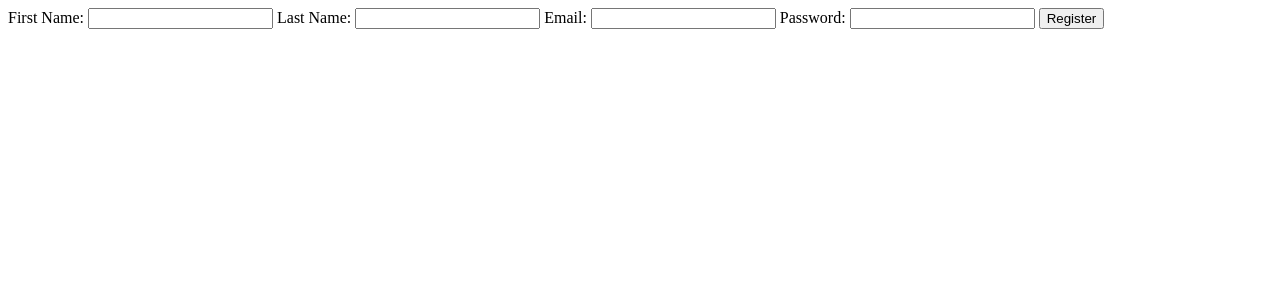
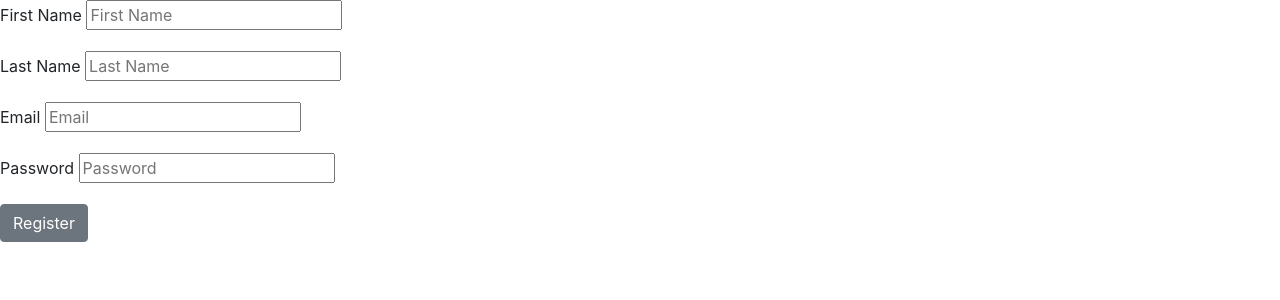
Before and after one commit to aandycen/FEbay, a Flask app: page /register in a window 1280 px wide. Shown: the top 300 px of the page. Run offline with Flask 2, Linux system fonts and the light colour scheme; some libraries are stand-ins or nearby versions.

Commit message:
added register and login frontend

```diff
--- a/static/js/register.js
+++ b/static/js/register.js
@@ -3,7 +3,7 @@ password = document.getElementById('password');
 firstname = document.getElementById('firstname');
 lastname = document.getElementById('lastname');
 registerBtn = document.getElementById('registerBtn');
-status = document.getElementById("status");
+registerStatus = document.getElementById('registerStatus');
 
 registerUser = function(){
     params = { 'first': firstname.value,
@@ -14,7 +14,9 @@ registerUser = function(){
 
 	     };
 
-    status.innerText = makeApiCall('/register', 'POST', params);
+    var res = makeApiCall('/register', 'POST', params);
+
+    registerStatus.innerText = (res['success']? 'Success' : res['error']);
 
 }
 
--- a/static/js/utils.js
+++ b/static/js/utils.js
@@ -3,5 +3,5 @@ makeApiCall = function(url, method, obj){
     xhr.open(method || 'GET', url, false);
     xhr.send(JSON.stringify(obj));
 
-    return xhr.responseText ? xhr.responseText : null;
+    return xhr.responseText ? JSON.parse(xhr.responseText) : null;
 }
--- a/templates/register.html
+++ b/templates/register.html
@@ -1,10 +1,34 @@
 <!DOCTYPE HTML>
+<!-- Latest compiled and minified CSS -->
+<head>
+  <meta charset="utf-8">
+  <meta name="viewport" content="width=device-width, initial-scale=1, shrink-to-fit=no">
 
-First Name: <input type="text" id="firstname" name="firstname">
-Last Name: <input type="text" id="lastname" name="lastname">
-Email: <input type="text" id="email" name="email">
-Password: <input type="text" id="password" name="password">
-<button id="registerBtn">Register</button>
-<div id="status"></div>
+  <link rel="stylesheet" href="https://stackpath.bootstrapcdn.com/bootstrap/4.3.1/css/bootstrap.min.css" integrity="sha384-ggOyR0iXCbMQv3Xipma34MD+dH/1fQ784/j6cY/iJTQUOhcWr7x9JvoRxT2MZw1T" crossorigin="anonymous">
+
+  </head>
+
+<div class="form-group">
+   <label for="firstname">First Name</label>
+   <input type="text" id="firstname" name="firstname" placeholder="First Name">
+</div>
+<div class="form-group">
+   <label for="lastname">Last Name</label>
+   <input type="text" id="lastname" name="lastname" placeholder="Last Name">
+</div>
+<div class="form-group">
+   <label for="email">Email</label>
+   <input type="text" id="email" name="email" placeholder="Email">
+</div>
+<div class="form-group">
+   <label for="password">Password</label>
+   <input type="text" id="password" name="password" placeholder="Password">
+</div>
+
+<button class="btn btn-secondary" id="registerBtn">Register</button>
+<p id="registerStatus"></p>
 <script src="{{ url_for('static', filename='js/utils.js') }}"></script>
 <script src="{{ url_for('static', filename='js/register.js') }}"></script>
+<script src="https://code.jquery.com/jquery-3.3.1.slim.min.js" integrity="sha384-q8i/X+965DzO0rT7abK41JStQIAqVgRVzpbzo5smXKp4YfRvH+8abtTE1Pi6jizo" crossorigin="anonymous"></script>
+<script src="https://cdnjs.cloudflare.com/ajax/libs/popper.js/1.14.7/umd/popper.min.js" integrity="sha384-UO2eT0CpHqdSJQ6hJty5KVphtPhzWj9WO1clHTMGa3JDZwrnQq4sF86dIHNDz0W1" crossorigin="anonymous"></script>
+<script src="https://stackpath.bootstrapcdn.com/bootstrap/4.3.1/js/bootstrap.min.js" integrity="sha384-JjSmVgyd0p3pXB1rRibZUAYoIIy6OrQ6VrjIEaFf/nJGzIxFDsf4x0xIM+B07jRM" crossorigin="anonymous"></script>
```
Also changed, not shown: static/js/login.js (added, +18 -0 lines), templates/login.html (added, +8 -0 lines).
